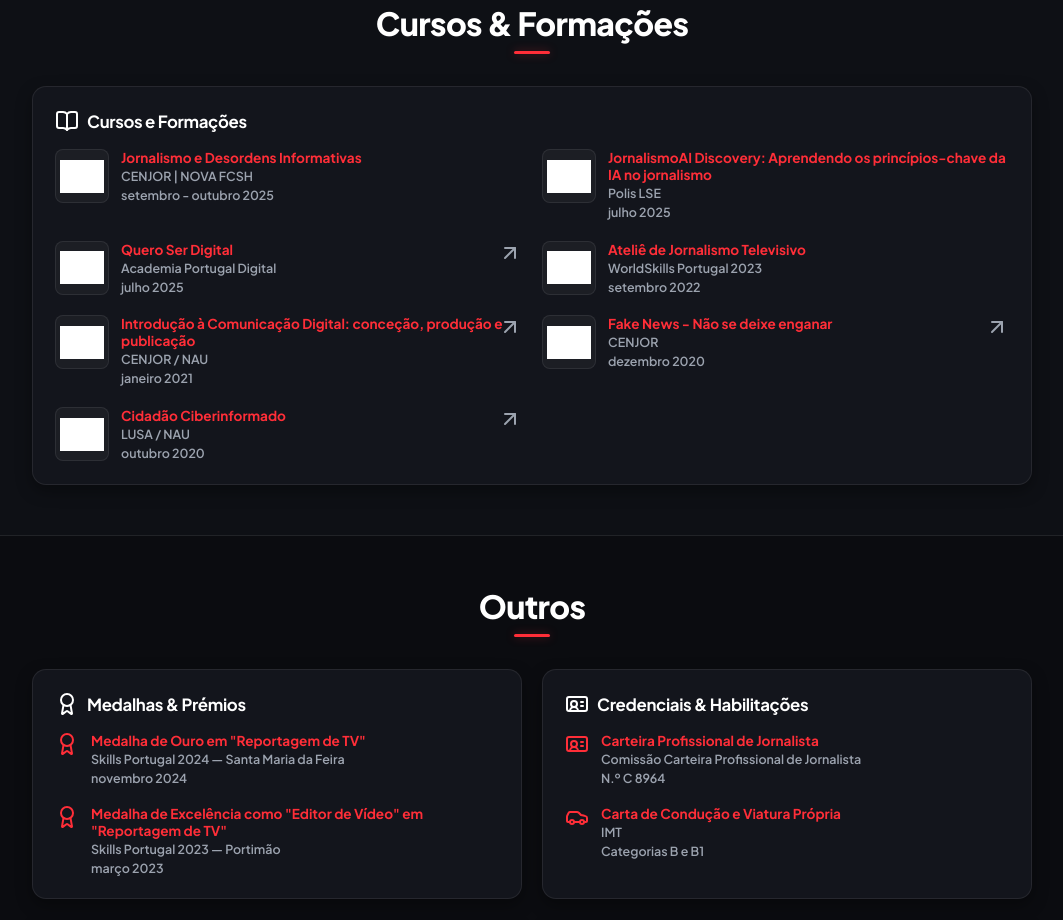
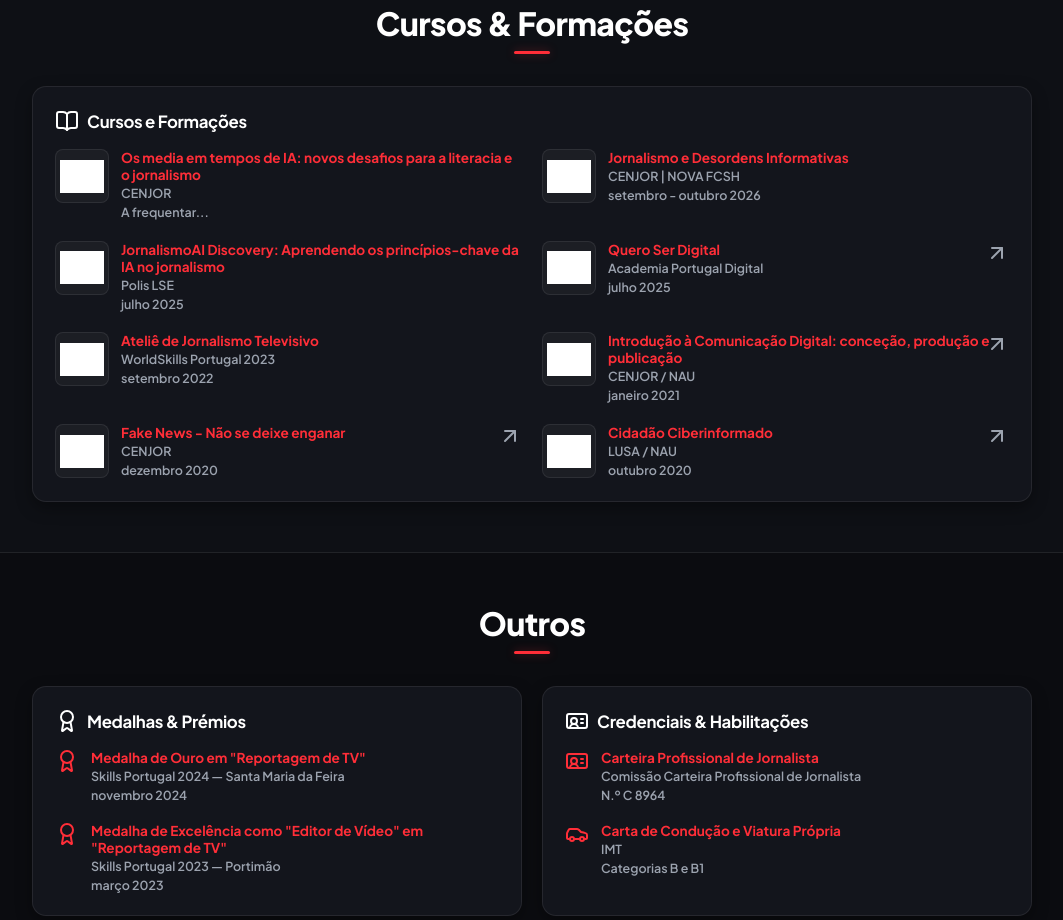
Before and after one commit to therubento/portfolio, a plain HTML site: page index.html in a window 1280 px wide. Shown: the part 6828-7748 px from the top of the page, without its empty margins (108-1171 px from the left). Drawn offline with nearby package versions, Linux system fonts and the light colour scheme; grey boxes are pictures that could not be loaded.

Commit message:
Update index.html

```diff
--- a/index.html
+++ b/index.html
@@ -525,9 +525,19 @@
                             <img src="https://5congresso.jornalistas.eu/wp-content/uploads/2023/10/congresso_parceiro_cenjor.png" alt="Logo CENJOR" class="item-logo logo-white-bg">
                         </div>
                         <div class="item-info text-accent-red">
+                            <strong>Os media em tempos de IA: novos desafios para a literacia e o jornalismo</strong>
+                            <div class="item-sub-meta">CENJOR</div>
+                            <div class="item-sub-meta">A frequentar...</div>
+                        </div>
+                    </li>
+                    <li class="card-item-with-logo" data-link="">
+                        <div class="item-logo-wrapper">
+                            <img src="https://5congresso.jornalistas.eu/wp-content/uploads/2023/10/congresso_parceiro_cenjor.png" alt="Logo CENJOR" class="item-logo logo-white-bg">
+                        </div>
+                        <div class="item-info text-accent-red">
                             <strong>Jornalismo e Desordens Informativas</strong>
                             <div class="item-sub-meta">CENJOR | NOVA FCSH</div>
-                            <div class="item-sub-meta">setembro - outubro 2025</div>
+                            <div class="item-sub-meta">setembro - outubro 2026</div>
                         </div>
                     </li>
                     <li class="card-item-with-logo" data-link="">
```
